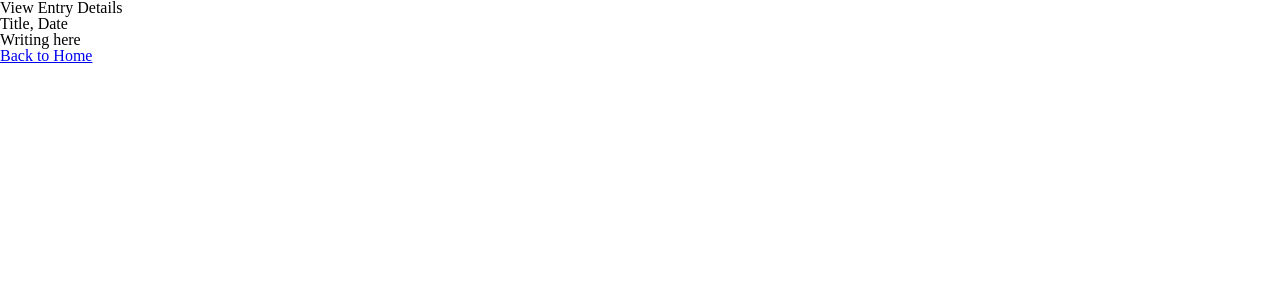
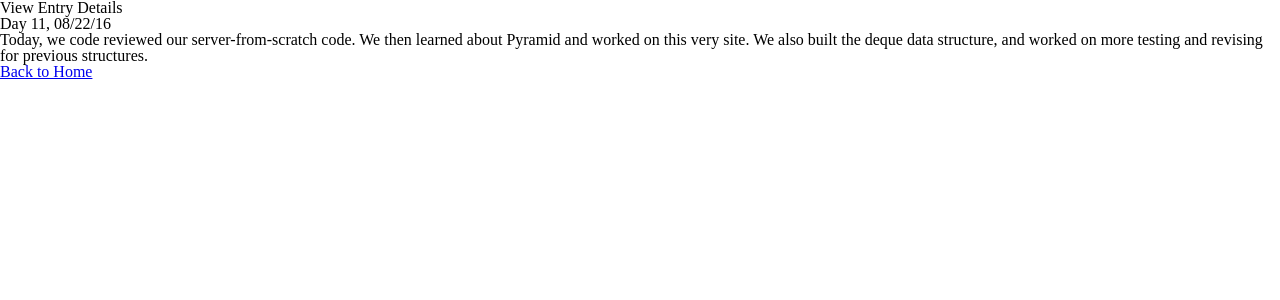
Before and after one commit to Bl41r/learning-journal-python, a Python web app: template website/website/templates/detail.html in a window 1280 px wide. Shown: the top 300 px of the page. Run offline with Jinja, Linux system fonts and the light colour scheme; the template is opened without the code that fills it, so the values that code supplies are empty.

Commit message:
entry added

```diff
--- a/website/website/templates/detail.html
+++ b/website/website/templates/detail.html
@@ -6,8 +6,8 @@
     </head>
     <body>
         <h1>View Entry Details</h1>
-        <h3>Title, Date</h3>
-        <p>Writing here</p>
+        <h3>Day 11, 08/22/16</h3>
+        <p>Today, we code reviewed our server-from-scratch code.  We then learned about Pyramid and worked on this very site.  We also built the deque data structure, and worked on more testing and revising for previous structures.</p>
         <a href="../">Back to Home</a>
     </body>
 </html>
```
